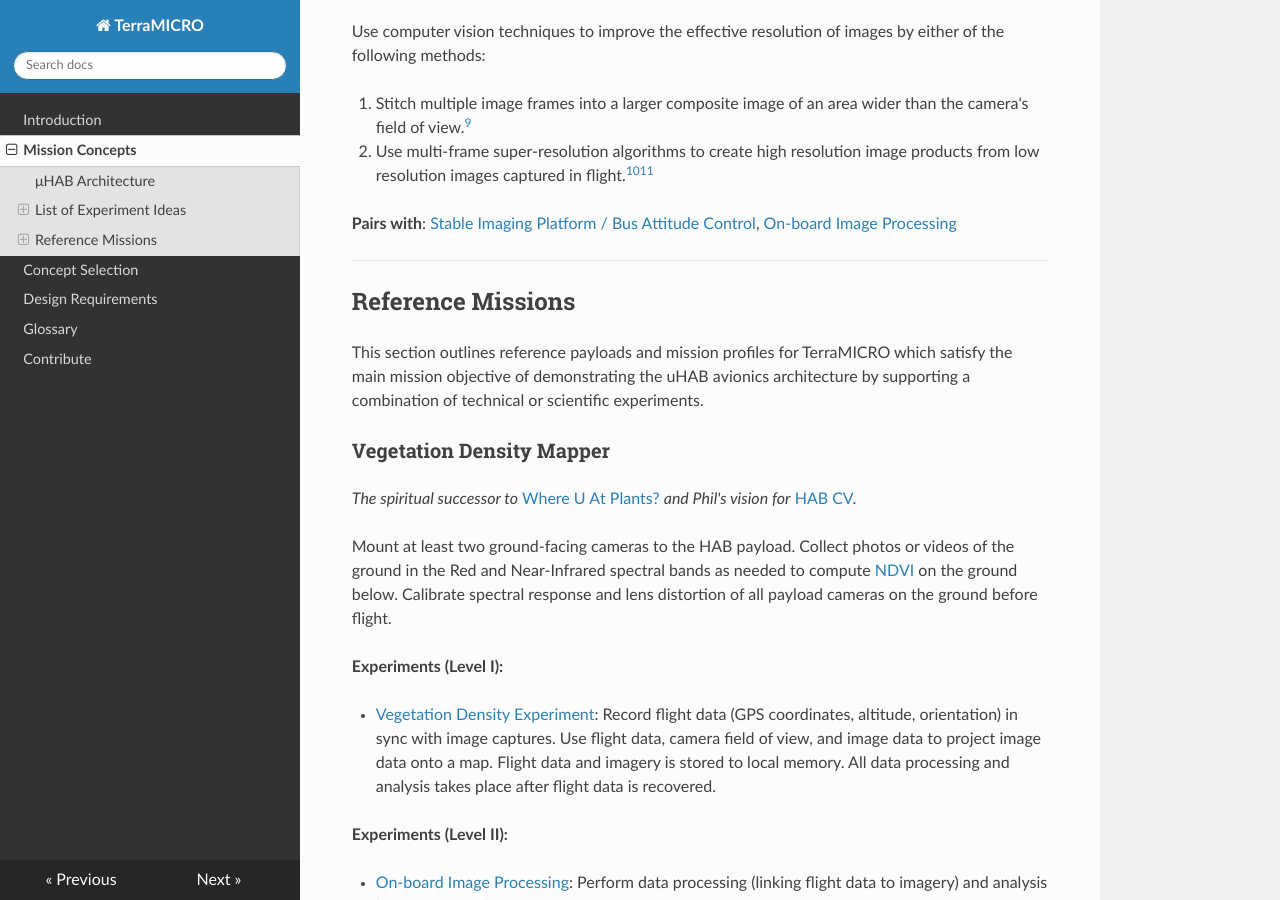
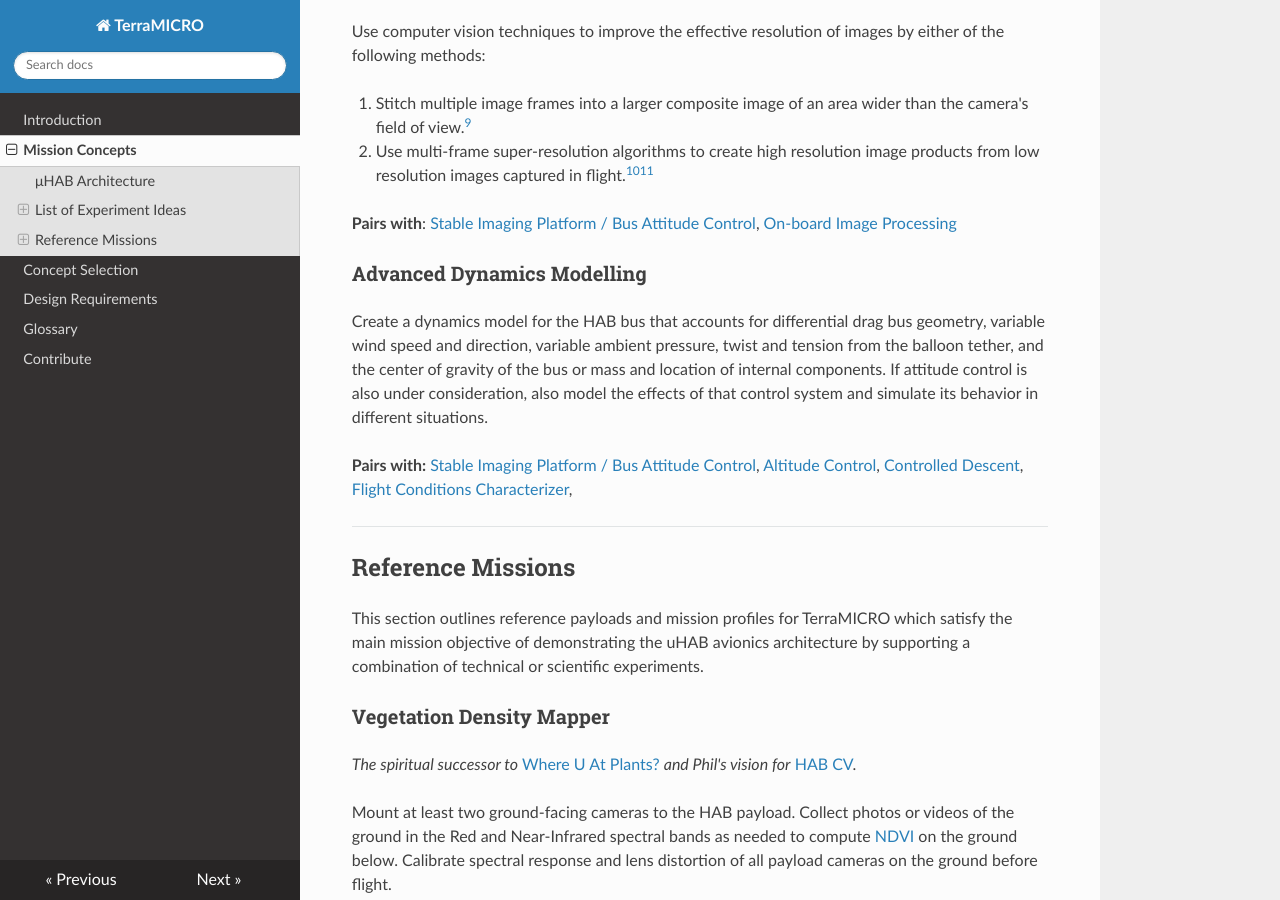
Before and after one commit to TerraHAB/TerraMICRO, an MkDocs documentation site: the page built from docs/concepts.md, in a window 1280 px wide and 900 px high, scrolled down 4631 px. Built offline with MkDocs 1.6.1, drawn with Linux system fonts in a browser that asks for light colours; nearby versions of some CDN libraries; some of the changed text lies outside the part shown.

Commit message:
dynamics modelling

```diff
--- a/docs/concepts.md
+++ b/docs/concepts.md
@@ -146,7 +146,7 @@ After balloon cutdown, control the descent of the payload. For a simpler
 challenge, use a reefed parachute. For a greater challenge, steer the
 descent path using a parafoil or aero control surfaces.
 
-**Pairs with:**
+**Pairs with:** [Advanced Dynamics Modelling](#advanced-dynamics-modelling)
 
 ### Vegetation Density Experiment
 
@@ -228,6 +228,22 @@ images by either of the following methods:
 **Pairs with**: [Stable Imaging Platform / Bus Attitude Control](#stable-imaging-platform--bus-attitude-control),
 [On-board Image Processing](#on-board-image-processing)
 
+### Advanced Dynamics Modelling
+
+Create a dynamics model for the HAB bus that accounts for differential drag
+bus geometry, variable wind speed and direction, variable ambient pressure,
+twist and tension from the balloon tether, and the center of gravity of the bus
+or mass and location of internal components. If attitude control is also under
+consideration, also model the effects of that control system and simulate its
+behavior in different situations.
+
+**Pairs with:**
+[Stable Imaging Platform / Bus Attitude Control](#stable-imaging-platform--bus-attitude-control),
+[Altitude Control](#altitude-control),
+[Controlled Descent](#controlled-descent),
+[Flight Conditions Characterizer](#flight-conditions-characterizer),
+
+
 ------------------------------------------------------------------------
 
 ## Reference Missions
@@ -295,6 +311,8 @@ prior to the flight.
   the flight.
 - [Characterize Radiation Environment](#characterize-radiation-environment): Measure ionizing radiation
   flux (using a geiger counter) over the course of the flight.
+- [Advanced Dynamics Modelling](#advanced-dynamics-modelling): Model the
+  dynamics of the flight and validate the model with flight data.
 
 **Experiments (Level II):**
 
```
